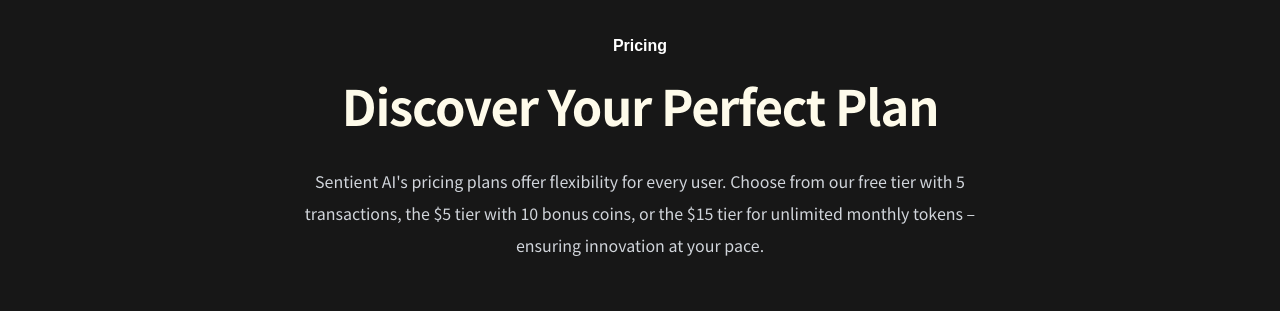
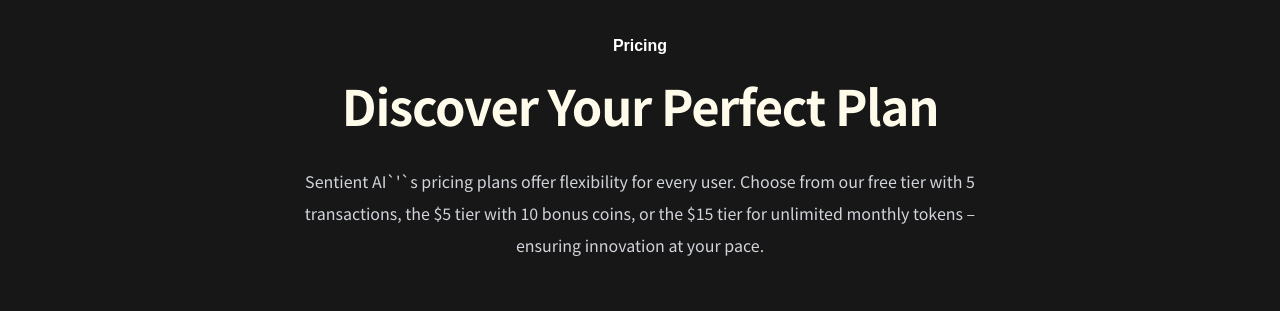
Before and after one commit to KalamaKiefer/SentientAI, a Next.js app: page / in a window 1280 px wide. Shown: the part 1704-2015 px from the top of the page. Built offline with nearby package versions, Linux system fonts and the light colour scheme; no server answers; a web font is replaced by a local one; what tailwindcss-animation-delay would draw is missing.

Commit message:
fix: fix lint error for escaping apostrophe, final touch ups on header and pricing info

```diff
--- a/app/(dashboard)/image-generation/page.tsx
+++ b/app/(dashboard)/image-generation/page.tsx
@@ -77,7 +77,7 @@
                     Image Generation
                 </p>
             </div>
-            <div className="mt-20 overflow-y-scroll scrollbar-hide">
+            <div className="mt-4 overflow-y-scroll scrollbar-hide">
                 {images.length === 0 && (
                     <div className="flex flex-col items-center justify-center gap-5 pb-4">
                         {images.length === 0 && !isLoading && (
--- a/components/Header.tsx
+++ b/components/Header.tsx
@@ -186,7 +186,7 @@
                         className="fixed inset-y-0 bg-white h-[550px] right-0 z-10 w-full px-6 py-6 sm:ring-1 sm:ring-gray-900/10"
                     >
                         <div className="flex items-center justify-between">
-                            <a href="#" className="-m-1.5 p-1.5">
+                            <a href="/dashboard" className="-m-1.5 p-1.5">
                                 <Image
                                     src={mobileLogo}
                                     alt=""
--- a/components/PricingInfo.tsx
+++ b/components/PricingInfo.tsx
@@ -7,7 +7,7 @@
     {
         name: "Free Tier",
         id: "tier-free",
-        href: "/dashboard",
+        href: "/sign-up",
         priceMonthly: "$0",
         description:
             "Unleash the power of AI with 5 complimentary transactions.",
@@ -17,7 +17,7 @@
     {
         name: "Adventurer",
         id: "tier-adventurer",
-        href: "#",
+        href: "/sign-up",
         priceMonthly: "$5",
         description: "Elevate Your Experience – 10 Bonus Coins Monthly",
         features: ["10 bonus tokens monthly."],
@@ -26,7 +26,7 @@
     {
         name: "Astronaut",
         id: "tier-astronaut",
-        href: "#",
+        href: "/sign-up",
         priceMonthly: "$15",
         description: "Unlimited Inspiration – Endless Tokens Monthly",
         features: ["Unlimited tokens every month."],
@@ -47,10 +47,10 @@
                     </p>
                 </div>
                 <p className="mx-auto mt-6 max-w-2xl text-center text-lg leading-8 text-gray-300 font-noto">
-                    Sentient AI's pricing plans offer flexibility for every
-                    user. Choose from our free tier with 5 transactions, the $5
-                    tier with 10 bonus coins, or the $15 tier for unlimited
-                    monthly tokens – ensuring innovation at your pace.
+                    Sentient AI`&apos;`s pricing plans offer flexibility for
+                    every user. Choose from our free tier with 5 transactions,
+                    the $5 tier with 10 bonus coins, or the $15 tier for
+                    unlimited monthly tokens – ensuring innovation at your pace.
                 </p>
                 <div className="isolate mx-auto mt-16 grid max-w-md gap-y-8 sm:mt-20 lg:mx-0 lg:max-w-none lg:grid-cols-3">
                     {tiers.map((tier, tierIdx) => (
--- a/package.json
+++ b/package.json
@@ -6,7 +6,8 @@
         "dev": "next dev",
         "build": "next build",
         "start": "next start",
-        "lint": "next lint"
+        "lint": "next lint",
+        "postinstall": "prisma generate"
     },
     "dependencies": {
         "@clerk/nextjs": "^4.23.0",
```
